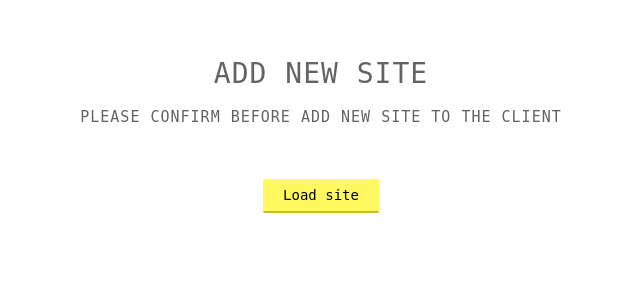
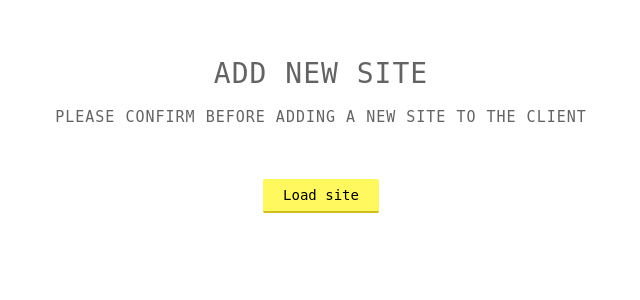
Before and after one commit to HelloZeroNet/ZeroNet, a Python web app: template src/Ui/template/site_add.html in a window 1280 px wide. Shown: the part 244-544 px from the top of the page, without its empty margins (319-959 px from the left). Run offline with Jinja, Linux system fonts and the light colour scheme; the template is opened without the code that fills it, so the values that code supplies are empty.

Commit message:
Small grammar fix

```diff
--- a/src/Ui/template/site_add.html
+++ b/src/Ui/template/site_add.html
@@ -27,7 +27,7 @@
 
 <div class="content">
  <h1>Add new site</h1>
- <h2>Please confirm before add new site to the client</h2>
+ <h2>Please confirm before adding a new site to the client</h2>
  <form action="/add/" method="POST">
   <input type="hidden" name="add_nonce" value="{add_nonce}">
   <input type="hidden" name="address" value="{address}">
```
